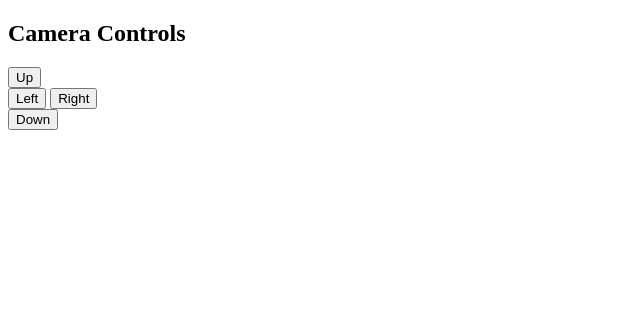
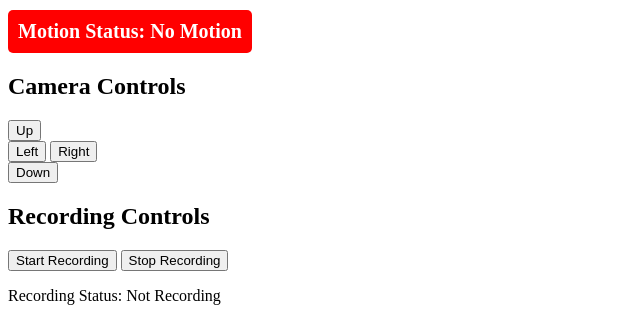
Before and after one commit to MarcinMazur242467/Tapo-Camera, a Flask app: page / in a window 1280 px wide. Shown: the part 1028-1349 px from the top of the page, without its empty margins (0-640 px from the left). Before the commit the page ends 1158 px from the top, so only its background shows below. Run offline with Flask 3, Linux system fonts and the light colour scheme; parts of the project's set-up code (start-up, migrations or seed data) failed here and were passed over; some libraries are stand-ins or nearby versions.

Commit message:
motion detection + recording

```diff
--- a/app/routes.py
+++ b/app/routes.py
@@ -3,12 +3,14 @@ from flask_socketio import emit
 import cv2
 import base64
 import time
-from threading import Thread
+from threading import Thread, Lock
 from . import socketio
 from flask_socketio import SocketIO
 from pytapo import Tapo
 from flask import request
 import json
+import os
+
 
 def load_config(config_file='config.json'):
     with open(config_file, 'r') as file:
@@ -26,45 +28,193 @@ camera = Tapo(camera_ip, camera_user, camera_password)
 socket = SocketIO()
 bp = Blueprint('main', __name__)
 
+previous_frame = None
+motion_thread = None
+
+recording = False  # Flag for recording state
+video_writer = None  # Global VideoWriter object
+output_dir = "recordings"  # Directory for saving recordings
+recording_lock = Lock()  # Lock to ensure thread-safe recording control
+
+last_motion_time = time.time()  # Track time since the last motion
+MOTION_TIMEOUT = 5  # 5 seconds timeout for no motion
+
+# Ensure recordings directory exists
+os.makedirs(output_dir, exist_ok=True)
+
+def start_recording_thread(frame_size, fps=15):
+    """Starts the recording in a separate thread."""
+    global recording, recording_thread
+    if not recording:
+        recording = True
+        recording_thread = Thread(target=record_video, args=(frame_size, fps))
+        recording_thread.daemon = True
+        recording_thread.start()
+        print("Recording thread started")
+
+def stop_recording():
+    """Stops the recording thread."""
+    global recording, video_writer
+    with recording_lock:
+        if recording:
+            recording = False
+            if video_writer:
+                video_writer.release()
+                video_writer = None
+            print("Recording stopped")
+            socketio.emit('recording_status', {'status': 'stopped'})  # Notify the client
+
+
+def record_video(frame_size, fps):
+    """Recording function to write video frames to MP4."""
+    global recording, video_writer
+    filename = os.path.join(output_dir, f"recording_{time.strftime('%Y%m%d_%H%M%S')}.mp4")
+    fourcc = cv2.VideoWriter_fourcc(*'mp4v')  # Codec for MP4
+
+    with recording_lock:  # Ensure thread safety when initializing
+        video_writer = cv2.VideoWriter(filename, fourcc, fps, frame_size)
+
+    if not video_writer.isOpened():  # Check if VideoWriter initialized successfully
+        print(f"Error: Unable to open VideoWriter for file: {filename}")
+        with recording_lock:
+            video_writer = None
+            recording = False
+        return
+
+    print(f"Recording to file: {filename}")
+    socketio.emit('recording_status', {'status': 'started', 'filename': filename})  # Notify the client
+
+    cap = cv2.VideoCapture(camera_url)
+    cap.set(cv2.CAP_PROP_BUFFERSIZE, 2)
+
+    while recording:
+        success, frame = cap.read()
+        if not success:
+            print("Failed to capture frame during recording")
+            continue
+
+        # Resize frame to ensure size matches VideoWriter configuration
+        frame_resized = cv2.resize(frame, frame_size)
+
+        with recording_lock:  # Thread-safe access to video_writer
+            if video_writer:
+                video_writer.write(frame_resized)  # Write frame
+
+        time.sleep(0.033)  # Limit to ~30 FPS
+
+    cap.release()
+    with recording_lock:  # Safely release video_writer
+        if video_writer:
+            video_writer.release()
+            video_writer = None
+    print("Recording thread finished")
+
+
+def detect_motion(frame):
+    """
+    Funkcja wykrywa ruch, porównując bieżącą klatkę z poprzednią.
+    Zwraca True, jeśli wykryto ruch.
+    """
+    global previous_frame
+
+    # Konwersja klatki na skalę szarości i zmniejszenie szumu
+    gray = cv2.cvtColor(frame, cv2.COLOR_BGR2GRAY)
+    gray = cv2.GaussianBlur(gray, (31, 31), 0)  # Zwiększ rozmycie (21 -> 31)
+
+    if previous_frame is None:
+        previous_frame = gray
+        return False  # Brak poprzedniej klatki, nie można wykryć ruchu
+
+    # Obliczenie różnicy między klatkami
+    delta_frame = cv2.absdiff(previous_frame, gray)
+    threshold_frame = cv2.threshold(delta_frame, 35, 255, cv2.THRESH_BINARY)[1]  # Zwiększ próg (25 -> 35)
+
+    # Wypełnienie obszarów progowych
+    threshold_frame = cv2.dilate(threshold_frame, None, iterations=2)
+
+    # Znalezienie konturów (obszarów zmiany)
+    contours, _ = cv2.findContours(threshold_frame, cv2.RETR_EXTERNAL, cv2.CHAIN_APPROX_SIMPLE)
+
+    motion_detected = False
+    for contour in contours:
+        # Ignoruj małe obszary, aby uniknąć szumów
+        if cv2.contourArea(contour) < 1500:  # Zwiększ minimalny obszar (500 -> 1500)
+            continue
+        motion_detected = True
+
+        if motion_detected:
+            last_motion_time = time.time()  # Update the last motion time
+
+        # Motion timeout logic
+        if time.time() - last_motion_time > MOTION_TIMEOUT:
+            motion_detected = False
+
+        break
+
+    # Zapisz bieżącą klatkę jako poprzednią dla następnego kroku
+    previous_frame = gray
+
+    socketio.emit('motion_status', {'motion': motion_detected})  # Notify client
+    return motion_detected
+
 def capture_frames():
+
     cap = cv2.VideoCapture(camera_url)
+    cap.set(cv2.CAP_PROP_BUFFERSIZE, 2)
+
 
     if not cap.isOpened():
         print("Error: Could not open video stream.")
         return
 
     while True:
-        success, frame = cap.read()
+        try:
+            success, frame = cap.read()
 
-        if not success:
-            print("Warning: Failed to capture frame, retrying...")
-            # Jeśli nie udało się odczytać klatki, zamykamy połączenie i próbujemy ponownie
-            cap.release()
-            time.sleep(1)
-            cap = cv2.VideoCapture(camera_url)  # Próba ponownego połączenia
-            if not cap.isOpened():
-                print("Error: Could not reconnect to the camera stream.")
-                break
+            if not success:
+                print("Warning: Failed to capture frame, retrying...")
+                # Jeśli nie udało się odczytać klatki, zamykamy połączenie i próbujemy ponownie
+                cap.release()
+                print("Failed to read frame. Skipping...")
+                time.sleep(0.1)
+                cap = cv2.VideoCapture(camera_url)  # Próba ponownego połączenia
+                if not cap.isOpened():
+                    print("Error: Could not reconnect to the camera stream.")
+                    break
+                continue
+
+
+            # Zmniejszenie rozdzielczości obrazu, aby zmniejszyć obciążenie
+            frame = cv2.resize(frame, (640, 480))
+
+            _, buffer = cv2.imencode('.jpg', frame)
+            if not _:
+                print("Failed to encode frame.")
+                continue
+            frame_b64 = base64.b64encode(buffer).decode('utf-8')
+
+
+            # Wysyłanie klatki do klienta przez WebSocket
+            #socketio.emit('video_frame', {'frame': frame_b64}, namespace='/')
+            socketio.emit('video_frame', {'frame': frame_b64})
+
+           # Start motion detection in a separate thread if it hasn't already started
+            global motion_thread
+            if motion_thread is None or not motion_thread.is_alive():
+                motion_thread = Thread(target=motion_detection_task, args=(frame,))
+                motion_thread.start()
+
+            # Czekanie przed wysłaniem kolejnej klatki (30 FPS)
+            socketio.sleep(0.033)  # ~30 FPS
+        except Exception as e:
+            print(f"Error while reading frame: {e}")
+            time.sleep(0.01)  # Avoid CPU overload
             continue
 
-
-        # Zmniejszenie rozdzielczości obrazu, aby zmniejszyć obciążenie
-        frame = cv2.resize(frame, (640, 480))
-
-        _, buffer = cv2.imencode('.jpg', frame)
-        if not _:
-            print("Failed to encode frame.")
-            continue
-        frame_b64 = base64.b64encode(buffer).decode('utf-8')
-
-
-        # Wysyłanie klatki do klienta przez WebSocket
-        #socketio.emit('video_frame', {'frame': frame_b64}, namespace='/')
-        socketio.emit('video_frame', {'frame': frame_b64})
-
-
-        # Czekanie przed wysłaniem kolejnej klatki (30 FPS)
-        socketio.sleep(0.033)  # ~30 FPS
+def motion_detection_task(frame):
+    motion_detected = detect_motion(frame)
+    if motion_detected:
+        socketio.emit('motion_detected', {'motion': True})
 
 @bp.route('/move', methods=['POST'])
 def move_camera():
@@ -97,6 +247,20 @@ def move_camera():
         print(f"Error in move_camera: {e}")  # Logowanie błędu na serwerze
         return jsonify({"error": "Internal Server Error", "message": str(e)}), 500
 
+
+# WebSocket Event Handlers for Manual Recording
+@socketio.on('start_recording')
+def handle_start_recording():
+    """Handle start recording WebSocket event."""
+    print("Start recording request received")
+    start_recording_thread(frame_size=(640, 480))  # Frame size matches streaming resolution
+
+@socketio.on('stop_recording')
+def handle_stop_recording():
+    """Handle stop recording WebSocket event."""
+    print("Stop recording request received")
+    stop_recording()
+
 @bp.route('/')
 def index():
     return render_template('index.html')
--- a/app/templates/index.html
+++ b/app/templates/index.html
@@ -11,11 +11,26 @@
             height: auto;
             display: block;
         }
+        #motion-status {
+            font-size: 20px;
+            font-weight: bold;
+            color: white;
+            background-color: red;
+            display: inline-block;
+            padding: 10px;
+            margin-top: 10px;
+            border-radius: 5px;
+        }
+        #motion-status.active {
+            background-color: green;
+        }
     </style>
 </head>
 <body>
     <h1>Real-Time Video Stream</h1>
     <canvas id="video-feed" width="640" height="480"></canvas>
+
+    <div id="motion-status">Motion Status: No Motion</div>
 
     <h2>Camera Controls</h2>
 <div>
@@ -24,6 +39,14 @@
     <button onclick="moveCamera('right')">Right</button><br>
     <button onclick="moveCamera('down')">Down</button>
 </div>
+
+<h2>Recording Controls</h2>
+<div>
+    <button onclick="startRecording()">Start Recording</button>
+    <button onclick="stopRecording()">Stop Recording</button>
+</div>
+
+<p id="recording-status">Recording Status: Not Recording</p>
 
     <script>
         var socket = io.connect(location.protocol + '//' + document.domain + ':' + location.port);
@@ -57,6 +80,19 @@
             };
         });
 
+         // Motion Status Update
+socket.on('motion_status', function(data) {
+    var motionStatus = document.getElementById('motion-status');
+    console.log(data.motion);
+    if (data.motion) {
+        motionStatus.textContent = "Motion Status: Motion Detected";
+        motionStatus.classList.add('active');
+    } else {
+        motionStatus.textContent = "Motion Status: No Motion";
+        motionStatus.classList.remove('active');
+    }
+});
+
         function moveCamera(direction) {
             console.log("Sending direction:", direction);
 
@@ -78,6 +114,28 @@
                 console.error('Error:', error);
             });
         }
+
+        // Recording controls
+        function startRecording() {
+            console.log("Requesting to start recording...");
+            socket.emit('start_recording');
+        }
+
+        function stopRecording() {
+            console.log("Requesting to stop recording...");
+            socket.emit('stop_recording');
+        }
+
+        // Handle recording status
+        socket.on('recording_status', function(data) {
+            const statusElement = document.getElementById('recording-status');
+            if (data.status === 'started') {
+                statusElement.textContent = `Recording Status: Recording to ${data.filename}`;
+            } else if (data.status === 'stopped') {
+                statusElement.textContent = 'Recording Status: Not Recording';
+            }
+        });
+
     </script>
 </body>
 </html>
```
Also changed, not shown: run.py (line endings or trailing spaces), 1 other file.
